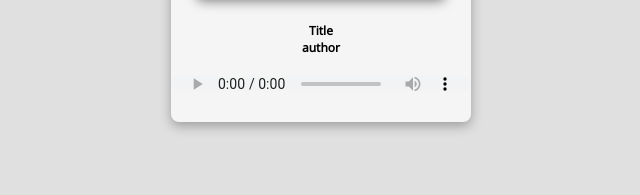
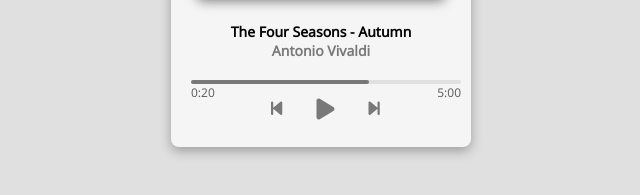
Before and after one commit to SofiaEn9/JS-web-projects, a plain HTML site: page 7-music-player.html in a window 1280 px wide. Shown: the part 253-448 px from the top of the page, without its empty margins (319-959 px from the left). Drawn offline with Linux system fonts and the light colour scheme.

Commit message:
Customize progress bar

```diff
--- a/7-music-player.html
+++ b/7-music-player.html
@@ -9,6 +9,10 @@
       href="https://fonts.googleapis.com/css2?family=Noto+Sans&display=swap"
       rel="stylesheet"
     />
+    <script
+      src="https://kit.fontawesome.com/2861282718.js"
+      crossorigin="anonymous"
+    ></script>
     <link rel="stylesheet" href="style/7-music-player.css" />
     <title>🎶 Music Player</title>
   </head>
@@ -18,9 +22,23 @@
         <img src="media/7-Autumn.jpg" alt="Autumn forest" />
       </div>
       <div class="info-container">
-        <h1>Title</h1>
-        <h3>author</h3>
-        <audio src="media/7-Autumn.mp3" controls></audio>
+        <h1>The Four Seasons - Autumn</h1>
+        <h3>Antonio Vivaldi</h3>
+        <audio src="media/7-Autumn.mp3"></audio>
+      </div>
+      <!-- Progress Bar  -->
+      <div class="progress-container" id="progress-container">
+        <div class="progress" id="progress"></div>
+        <div class="duration-container">
+          <span id="current-time">0:20</span>
+          <span id="duration">5:00</span>
+        </div>
+      </div>
+      <!-- Player Controls -->
+      <div class="player-controls">
+        <i class="fa-solid fa-backward-step" id="prev" title="Previous"></i>
+        <i class="fa-solid fa-play main-btn" id="play" title="Play"></i>
+        <i class="fa-solid fa-forward-step" id="forward" title="Forward"></i>
       </div>
     </div>
   </body>
--- a/style/7-music-player.css
+++ b/style/7-music-player.css
@@ -13,7 +13,7 @@
 .container {
   background-color: #f5f5f5;
   width: 300px;
-  height: 300px;
+  height: 325px;
   margin-top: 75px;
   border-radius: 8px;
   box-shadow: rgba(0, 0, 0, 0.3) 0px 4px 12px;
@@ -45,10 +45,65 @@
 h1,
 h3 {
   margin: 0px;
-  font-size: 12px;
+  font-size: 14px;
 }
 
-audio {
-  margin-top: 20px;
-  height: 15px;
+h3 {
+  opacity: 50%;
 }
+
+/* Progress Bar */
+.progress-container {
+  background: #e0e0e0;
+  border-radius: 5px;
+  cursor: pointer;
+  margin: 40px 20px;
+  height: 4px;
+  width: 90%;
+  position: relative;
+  top: -20px;
+}
+
+.progress {
+  background: #787878;
+  border-radius: 5px;
+  height: 100%;
+  /* change this to show progress */
+  width: 66%;
+  transition: width 0.1s linear;
+}
+
+.duration-container {
+  /* position: relative;
+  top: -25px; */
+  display: flex;
+  justify-content: space-between;
+  font-size: 12px;
+  opacity: 60%;
+}
+
+/* Controls */
+.player-controls {
+  position: relative;
+  top: -50px;
+  left: 100px;
+  width: 150px;
+}
+
+.fa-solid {
+  font-size: 18px;
+  color: #787878;
+  margin-right: 30px;
+  user-select: none;
+  cursor: pointer;
+}
+
+.fa-solid:hover {
+  filter: brightness(80%);
+}
+
+.main-btn {
+  font-size: 24px;
+  position: relative;
+  top: 3px;
+}
```
